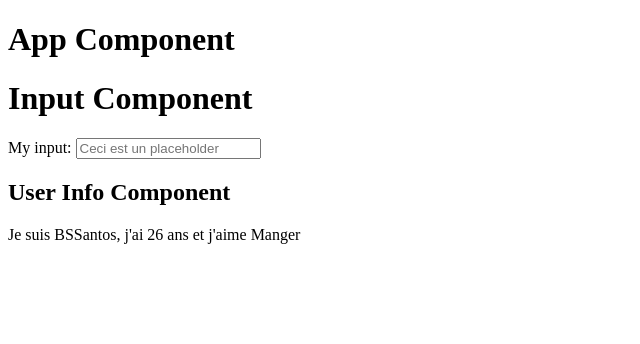
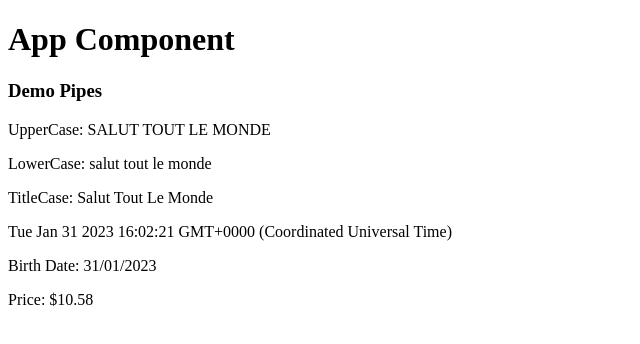
Before and after one commit to BS-SantosPierre/TF-FSW2-Angular_Demo, an Angular app: page / in a window 1280 px wide. Shown: the top 344 px of the page, without its empty margins (0-640 px from the left). Built offline with nearby package versions, Linux system fonts and the light colour scheme.

Commit message:
Demo Event Binding and Demo Pipes

```diff
--- a/src/app/app.component.html
+++ b/src/app/app.component.html
@@ -1,4 +1,8 @@
 <h1 class="red">App Component</h1>
 
 <!-- <app-demo1></app-demo1> -->
-<app-exo1 />
+<!-- <app-exo1 /> -->
+
+<!-- <app-demo2 /> -->
+
+<app-demo3 />
--- a/src/app/app.module.ts
+++ b/src/app/app.module.ts
@@ -7,6 +7,8 @@ import { Demo1Component } from './demos/demo1/demo1.component';
 import { InputComponent } from './exos/exo1/input/input.component';
 import { UserInfoComponent } from './exos/exo1/user-info/user-info.component';
 import { Exo1Component } from './exos/exo1/exo1.component';
+import { Demo2Component } from './demos/demo2/demo2.component';
+import { Demo3Component } from './demos/demo3/demo3.component';
 
 @NgModule({
   declarations: [
@@ -15,6 +17,8 @@ import { Exo1Component } from './exos/exo1/exo1.component';
     InputComponent,
     UserInfoComponent,
     Exo1Component,
+    Demo2Component,
+    Demo3Component,
   ],
   imports: [
     BrowserModule,
--- /dev/null
+++ b/src/app/demos/demo2/demo2.component.html
@@ -0,0 +1,10 @@
+<h2>Event Binding</h2>
+
+<p>My random number : {{ number }}</p>
+
+<button type="button" (click)="randomNumber()" [disabled]="isDisabled">Random</button>
+
+<button type="button" (click)="resetNumber()" [disabled]="!isDisabled">Reset</button>
+
+<!-- <button type="button" (click)="toggleDisable()">{{ isDisabled ? "Enable" : "Disabled" }}</button> -->
+<!-- <button type="button" (click)="isDisabled = !isDisabled">{{ isDisabled ? "Enable" : "Disabled" }}</button> -->
--- /dev/null
+++ b/src/app/demos/demo2/demo2.component.ts
@@ -0,0 +1,26 @@
+import { Component } from '@angular/core';
+
+@Component({
+  selector: 'app-demo2',
+  templateUrl: './demo2.component.html',
+  styleUrls: ['./demo2.component.scss']
+})
+export class Demo2Component {
+	number: number = 0;
+
+	isDisabled: boolean = false;
+
+	randomNumber(): void {
+		this.number = Math.floor(Math.random() * 10);
+		this.toggleDisable();
+	}
+
+	resetNumber(): void {
+		this.number = 0;
+		this.toggleDisable();
+	}
+
+	toggleDisable(): void {
+		this.isDisabled = !this.isDisabled;
+	}
+}
--- /dev/null
+++ b/src/app/demos/demo3/demo3.component.html
@@ -0,0 +1,10 @@
+<h3>Demo Pipes</h3>
+
+<p>UpperCase: {{ message | uppercase }}</p>
+<p>LowerCase: {{ message | lowercase }}</p>
+<p>TitleCase: {{ message | titlecase }}</p>
+
+<p>{{ birthdate }}</p>
+<p>Birth Date: {{ birthdate | date: 'dd/MM/yyyy' }}</p>
+
+<p>Price: {{ price | currency: 'USD' }}</p>
--- /dev/null
+++ b/src/app/demos/demo3/demo3.component.ts
@@ -0,0 +1,20 @@
+import { Component } from '@angular/core';
+
+@Component({
+  selector: 'app-demo3',
+  templateUrl: './demo3.component.html',
+  styleUrls: ['./demo3.component.scss']
+})
+export class Demo3Component {
+	message: string;
+	age: number;
+	birthdate: Date;
+	price: number;
+
+	constructor(){
+		this.message = "Salut tout le monde";
+		this.age = 26;
+		this.birthdate = new Date();
+		this.price = 10.58;
+	}
+}
--- a/src/app/exos/exo1/input/input.component.ts
+++ b/src/app/exos/exo1/input/input.component.ts
@@ -7,5 +7,5 @@ import { Component } from '@angular/core';
 })
 export class InputComponent {
 	placeholder: string = "Ceci est un placeholder";
-	type: string = "text";
+	type: string = "password";
 }
```
Also changed, not shown: src/app/demos/demo2/demo2.component.scss (added), src/app/demos/demo3/demo3.component.scss (added), 2 other files (tests, documents, lock files or other folders).
